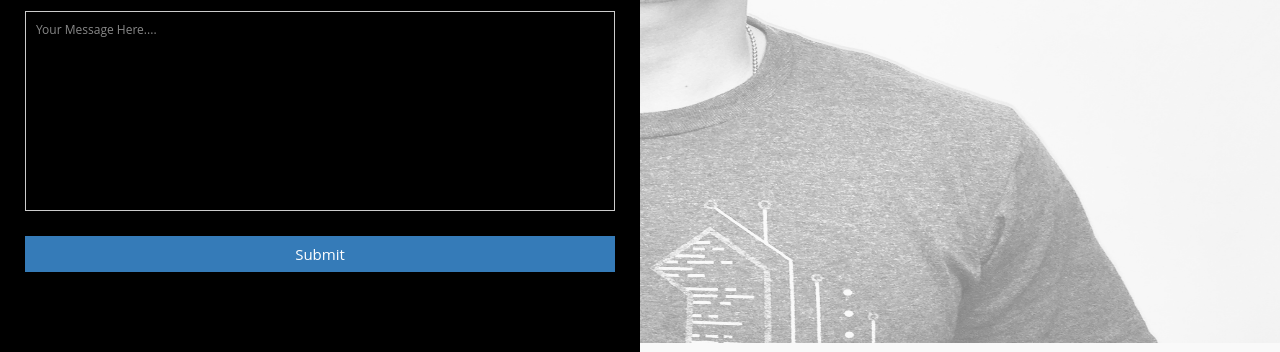
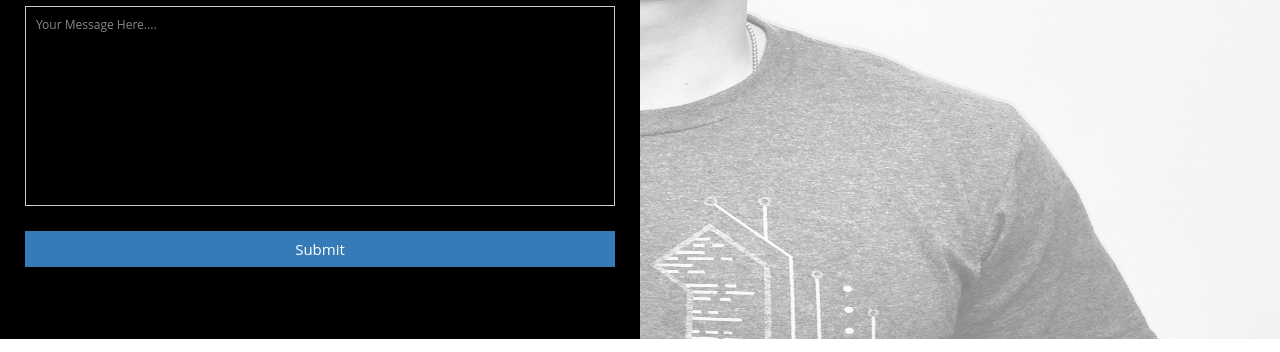
Before and after one commit to MichaelZLai/Portfolio, a plain HTML site: page index.html in a window 1280 px wide. Shown: the part 2477-2829 px from the top of the page. Drawn offline with nearby package versions, Linux system fonts and the light colour scheme; a web font is replaced by a local one.

Commit message:
reconfigured image flattening

```diff
--- a/css/styles.css
+++ b/css/styles.css
@@ -136,7 +136,12 @@ span.jsonValue{
   background-attachment: fixed;
   padding-bottom: 100px;
 }
-
+#contact{
+  display:flex;
+}
+.cont-col{
+  flex:1;
+}
 
 .centerized{
   display:flex;
@@ -153,7 +158,8 @@ span.jsonValue{
 .blackme{
   background-color: black;
   width: 100%;
-  height: 100%;
+  height: 700px;
+  overflow: hidden;
 }
 /*Contact Form layout*/
 * {
@@ -184,7 +190,7 @@ body {
 #gform {
 	/*background:#F9F9F9;*/
 	padding:25px;
-	margin:50px 0;
+	margin:45px 0;
 }
 
 #gform h3 {
@@ -286,9 +292,9 @@ fieldset {
   font-weight: 400;
 }
 .whiteme{
-  height: 70px;
+  height: 700px;
   width: 100%;
-  /*background: url(../images/contactme.jpg);*/
+  overflow:hidden;
   color:#fff;
   background-size: 100% 100% ;
   background-repeat: no-repeat;
@@ -303,11 +309,11 @@ fieldset {
   overflow: hidden;
 }
 .contactimg{
-  height: 704px;
+  height: 100%;
   width: 100%;
   color:#fff;
   z-index:-1000;
-  background-size: 100% 100% ;
+  /*background-size: 100% 100% ;*/
   background-repeat: no-repeat;
 }
 
--- a/index.html
+++ b/index.html
@@ -149,7 +149,7 @@
 
         <!-- Contact section -->
         <div class="contactmepage" id="contact">
-          <div class="blackme">
+          <div class="blackme cont-col">
             <form id="gform" action="http://formspree.io/michaelzlai@gmail.com" method="POST">
               <h3 class="text-capitalize"><strong>Let's</strong> Chat</h3>
               <h4>Freelance inquiry, employment opportunity or perhaps a coffee</h4>
@@ -180,7 +180,7 @@
               <br><br><br><br><br><br><br><br><br><br><br><br><br><br><br><br><br><br>
             </div>
           </div>
-          <div class="whiteme">
+          <div class="whiteme cont-col">
             <img class="contactimg" src="./images/contactme.jpg" alt="whitified Michael">
             <div id="connectform">
               <h3><strong>Let's</strong> Connect</h3>
```
